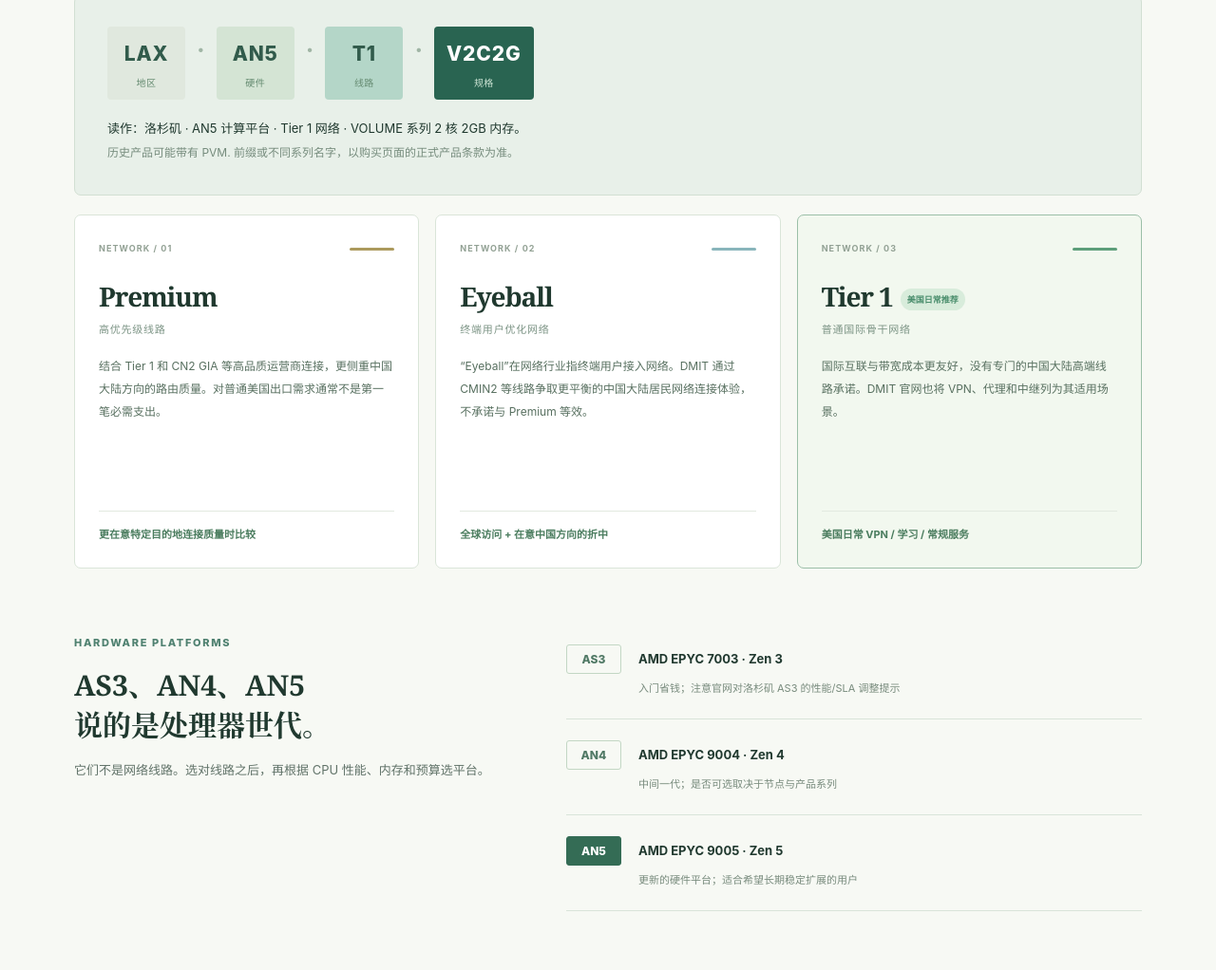
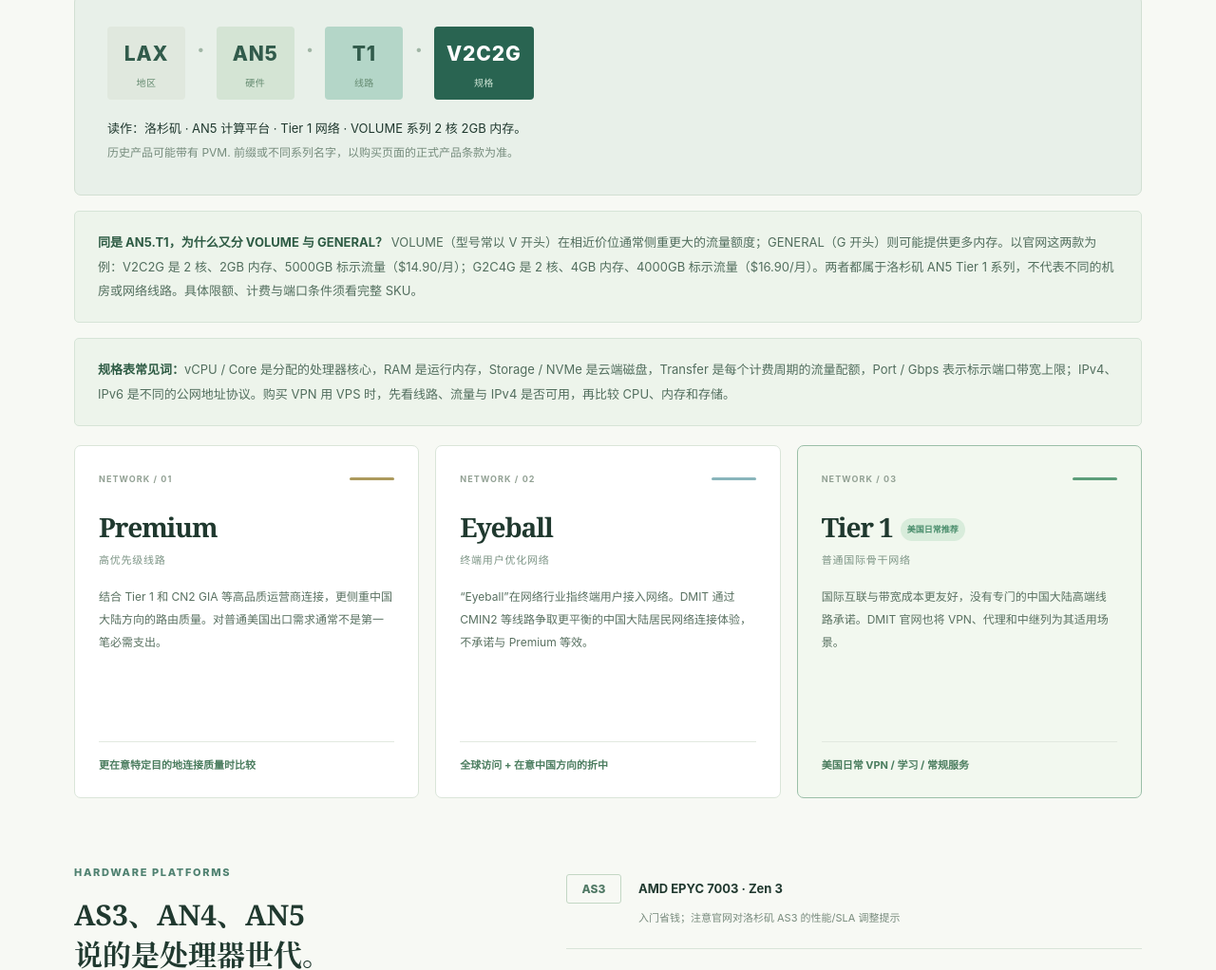
Before and after one commit to mykcs/dmit-vps-guide, a website: page site/index.html in a window 1280 px wide. Shown: the part 2712-3734 px from the top of the page at 95% size. Drawn offline with Linux system fonts and the light colour scheme.

Commit message:
docs: clarify Volume and General series and VPS plan terminology

```diff
--- a/site/index.html
+++ b/site/index.html
@@ -106,6 +106,8 @@
     <div class="decode-tokens"><span class="token muted">LAX<small>地区</small></span><i>.</i><span class="token">AN5<small>硬件</small></span><i>.</i><span class="token teal">T1<small>线路</small></span><i>.</i><span class="token dark">V2C2G<small>规格</small></span></div>
     <p>读作：洛杉矶 · AN5 计算平台 · Tier 1 网络 · VOLUME 系列 2 核 2GB 内存。<br><span>历史产品可能带有 PVM. 前缀或不同系列名字，以购买页面的正式产品条款为准。</span></p>
   </div>
+  <div class="travel-rule"><strong>同是 AN5.T1，为什么又分 VOLUME 与 GENERAL？</strong> VOLUME（型号常以 V 开头）在相近价位通常侧重更大的流量额度；GENERAL（G 开头）则可能提供更多内存。以官网这两款为例：V2C2G 是 2 核、2GB 内存、5000GB 标示流量（$14.90/月）；G2C4G 是 2 核、4GB 内存、4000GB 标示流量（$16.90/月）。两者都属于洛杉矶 AN5 Tier 1 系列，不代表不同的机房或网络线路。具体限额、计费与端口条件须看完整 SKU。</div>
+  <div class="travel-rule"><strong>规格表常见词：</strong>vCPU / Core 是分配的处理器核心，RAM 是运行内存，Storage / NVMe 是云端磁盘，Transfer 是每个计费周期的流量配额，Port / Gbps 表示标示端口带宽上限；IPv4、IPv6 是不同的公网地址协议。购买 VPN 用 VPS 时，先看线路、流量与 IPv4 是否可用，再比较 CPU、内存和存储。</div>
   <div class="route-grid">
     <article class="route-card"><div class="route-top"><span>NETWORK / 01</span><span class="route-line route-premium"></span></div><h3>Premium</h3><div class="english-label">高优先级线路</div><p>结合 Tier 1 和 CN2 GIA 等高品质运营商连接，更侧重中国大陆方向的路由质量。对普通美国出口需求通常不是第一笔必需支出。</p><div class="route-foot">更在意特定目的地连接质量时比较</div></article>
     <article class="route-card"><div class="route-top"><span>NETWORK / 02</span><span class="route-line route-eyeball"></span></div><h3>Eyeball</h3><div class="english-label">终端用户优化网络</div><p>“Eyeball”在网络行业指终端用户接入网络。DMIT 通过 CMIN2 等线路争取更平衡的中国大陆居民网络连接体验，不承诺与 Premium 等效。</p><div class="route-foot">全球访问 + 在意中国方向的折中</div></article>
```
